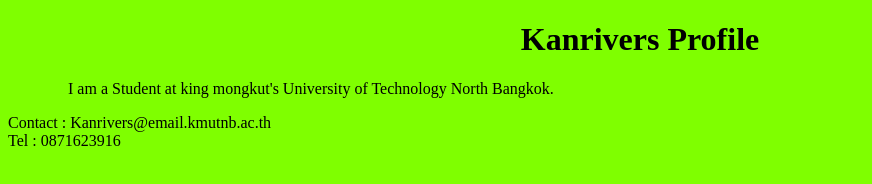
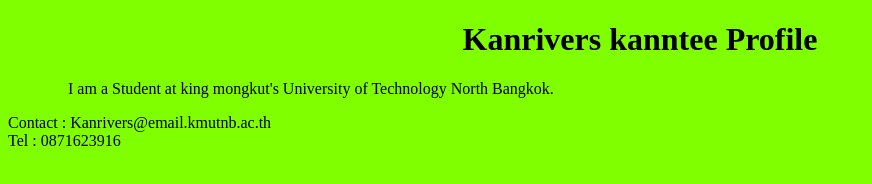
Before and after one commit to Kanriver/github-desktop-project-kanriver-sec1, a plain HTML site: page index.html in a window 1280 px wide. Shown: the whole page, without its empty margins (0-872 px from the left). Drawn offline with Linux system fonts and the light colour scheme.

Commit message:
Change Profile

```diff
--- a/index.html
+++ b/index.html
@@ -7,7 +7,7 @@
     <link rel="stylesheet" href="css/index.css">
 </head>
 <body>
-    <h1>Kanrivers Profile</h1>
+    <h1>Kanrivers kanntee Profile</h1>
     <p>I am a Student at king mongkut's
         University of Technology North Bangkok.</p>
     <footer>Contact : Kanrivers@email.kmutnb.ac.th <br>
```
